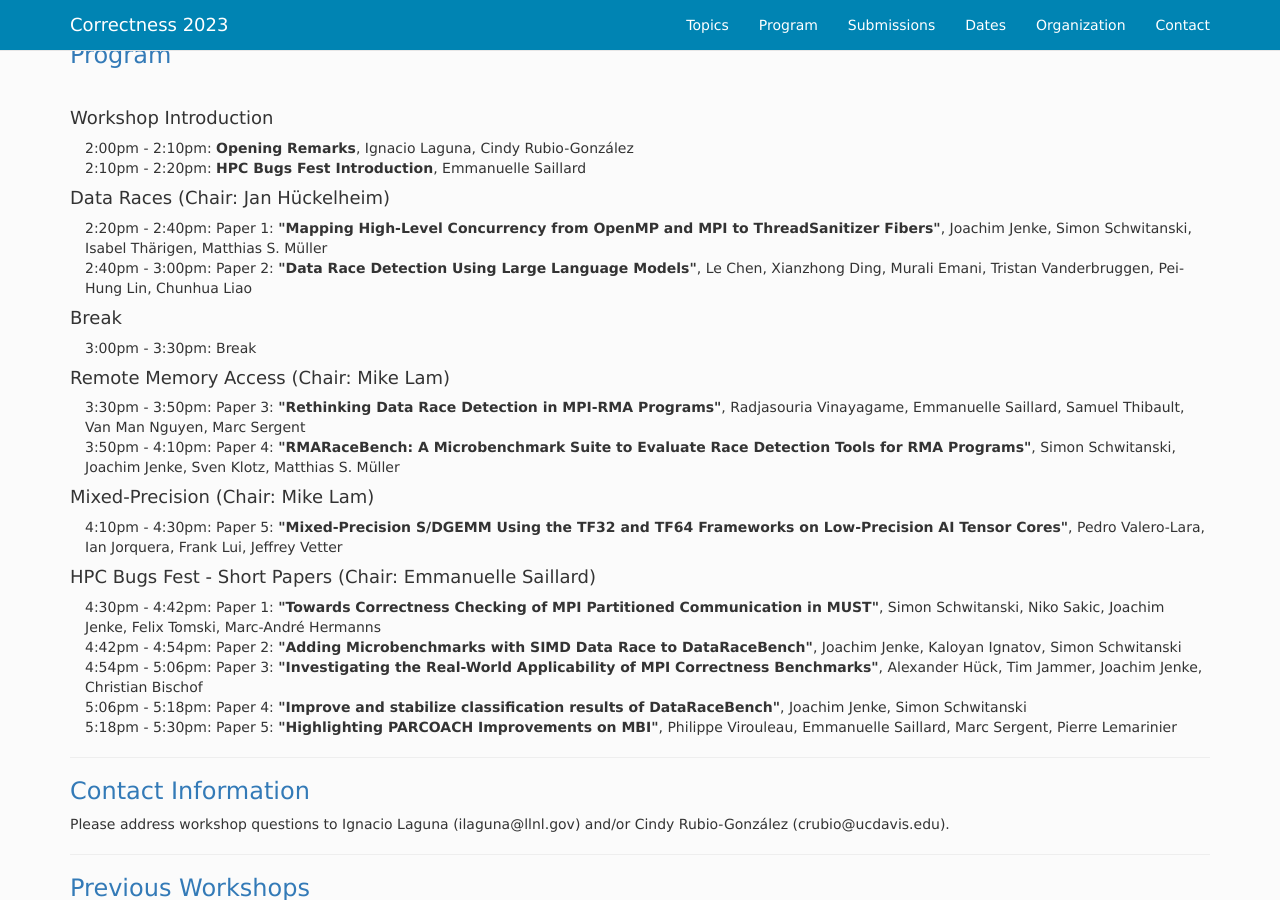
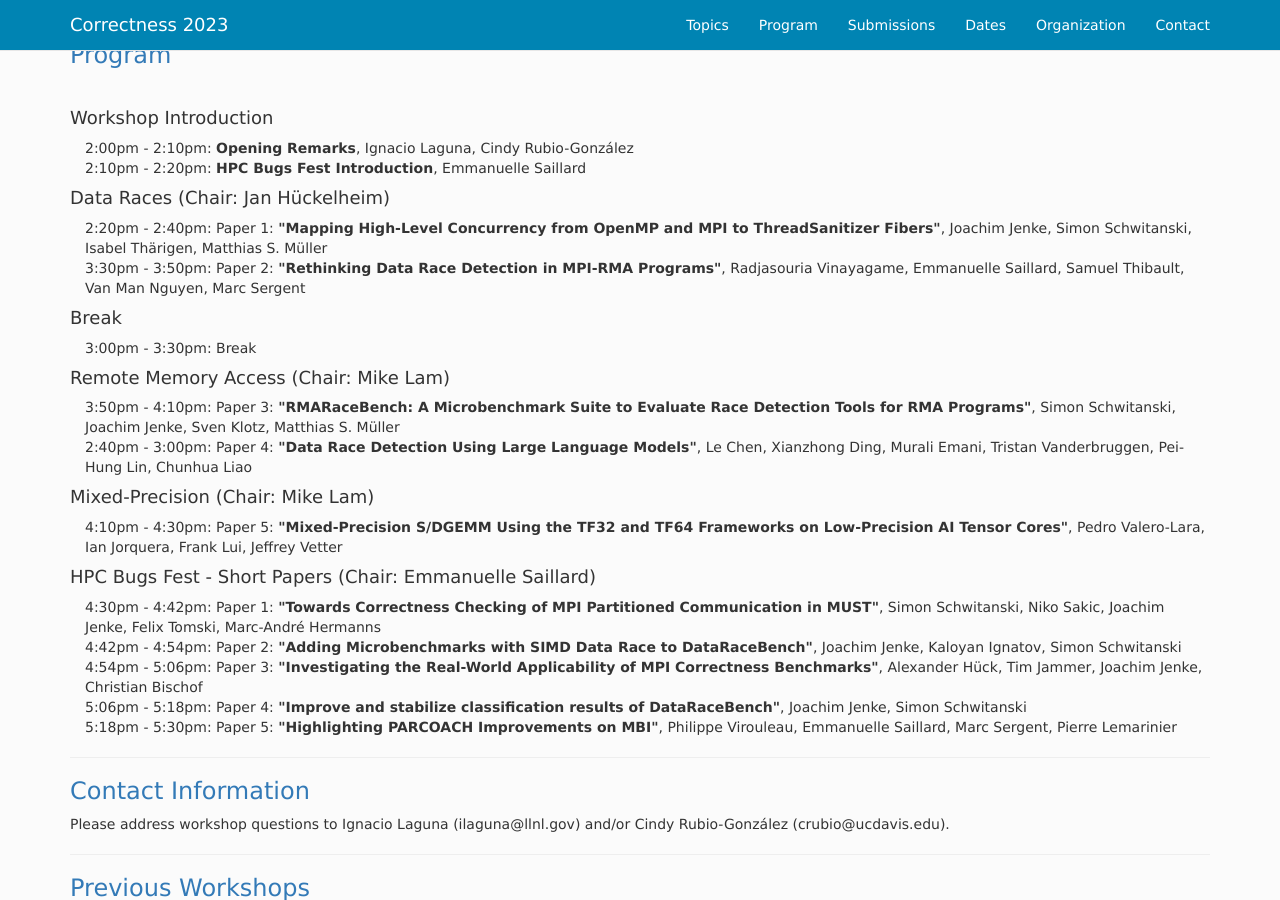
Before and after one commit to correctness-workshop/2023, a Jekyll site: the page built from index.md, in a window 1280 px wide and 900 px high, scrolled down 3016 px. Built offline with Jekyll 4.4.1, drawn with Linux system fonts in a browser that asks for light colours; nearby versions of some CDN libraries; the list of posts is cut into pages by our own code; part of the change alters nothing that is shown.

Commit message:
Update index.md

```diff
--- a/index.md
+++ b/index.md
@@ -158,7 +158,8 @@ All time zones are AOE.
 <table>
 <tr><td width="15">  </td> <td>2:20pm - 2:40pm:  Paper 1:  <b>"Mapping High-Level Concurrency from OpenMP and MPI to ThreadSanitizer Fibers"</b>, Joachim Jenke, Simon Schwitanski, Isabel Thärigen, Matthias S. Müller </td> </tr>
 
-<tr><td width="15">  </td> <td>2:40pm - 3:00pm:  Paper 2: <b>"Data Race Detection Using Large Language Models"</b>, Le Chen, Xianzhong Ding, Murali Emani, Tristan Vanderbruggen, Pei-Hung Lin, Chunhua Liao </td> </tr>
+<tr><td width="15">  </td> <td>3:30pm - 3:50pm:  Paper 2: <b>"Rethinking Data Race Detection in MPI-RMA Programs"</b>, Radjasouria Vinayagame, Emmanuelle Saillard, Samuel Thibault, Van Man Nguyen, Marc Sergent </td> </tr>
+
 </table>
 
 #### Break
@@ -168,9 +169,11 @@ All time zones are AOE.
 
 #### Remote Memory Access (Chair: Mike Lam)
 <table>
-<tr><td width="15">  </td> <td>3:30pm - 3:50pm:  Paper 3: <b>"Rethinking Data Race Detection in MPI-RMA Programs"</b>, Radjasouria Vinayagame, Emmanuelle Saillard, Samuel Thibault, Van Man Nguyen, Marc Sergent </td> </tr>
 
-<tr><td width="15">  </td> <td>3:50pm - 4:10pm:  Paper 4: <b>"RMARaceBench: A Microbenchmark Suite to Evaluate Race Detection Tools for RMA Programs"</b>, Simon Schwitanski, Joachim Jenke, Sven Klotz, Matthias S. Müller </td> </tr>
+<tr><td width="15">  </td> <td>3:50pm - 4:10pm:  Paper 3: <b>"RMARaceBench: A Microbenchmark Suite to Evaluate Race Detection Tools for RMA Programs"</b>, Simon Schwitanski, Joachim Jenke, Sven Klotz, Matthias S. Müller </td> </tr>
+
+<tr><td width="15">  </td> <td>2:40pm - 3:00pm:  Paper 4: <b>"Data Race Detection Using Large Language Models"</b>, Le Chen, Xianzhong Ding, Murali Emani, Tristan Vanderbruggen, Pei-Hung Lin, Chunhua Liao </td> </tr>
+
 </table>
 
 #### Mixed-Precision (Chair: Mike Lam)
```
